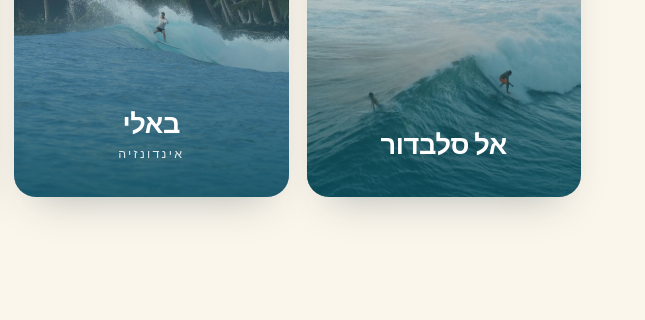
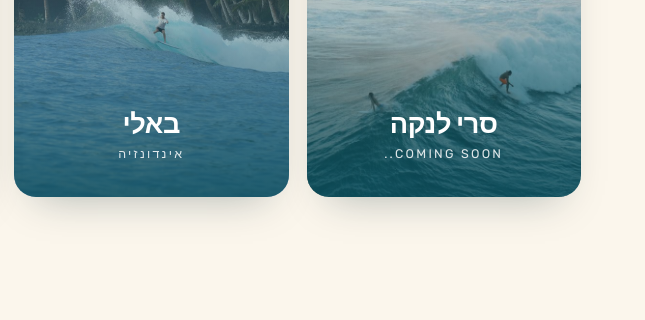
Before and after one commit to dorhazan/geula-retreats, a plain HTML site: page index.html in a window 1280 px wide. Shown: the part 1277-1597 px from the top of the page, 635-1280 px from the left. Drawn offline with Linux system fonts and the light colour scheme.

Commit message:
Replace El Salvador destination with Sri Lanka (Coming Soon)

```diff
--- a/index.html
+++ b/index.html
@@ -1045,8 +1045,8 @@
     "dest.eyebrow":"",
     "dest.h2":"היעדים שלנו",
     "dest.lead":"",
-    "dest.d1.h":"אל סלבדור",
-    "dest.d1.country":"",
+    "dest.d1.h":"סרי לנקה",
+    "dest.d1.country":"Coming Soon..",
     "dest.d2.h":"באלי",
     "dest.d2.country":"אינדונזיה",
     "dest.d3.h":"פלאיה ונאו",
@@ -1160,8 +1160,8 @@
     "dest.eyebrow":"",
     "dest.h2":"Our destinations",
     "dest.lead":"",
-    "dest.d1.h":"El Salvador",
-    "dest.d1.country":"",
+    "dest.d1.h":"Sri Lanka",
+    "dest.d1.country":"Coming Soon..",
     "dest.d2.h":"Bali",
     "dest.d2.country":"Indonesia",
     "dest.d3.h":"Playa Venao",
```
